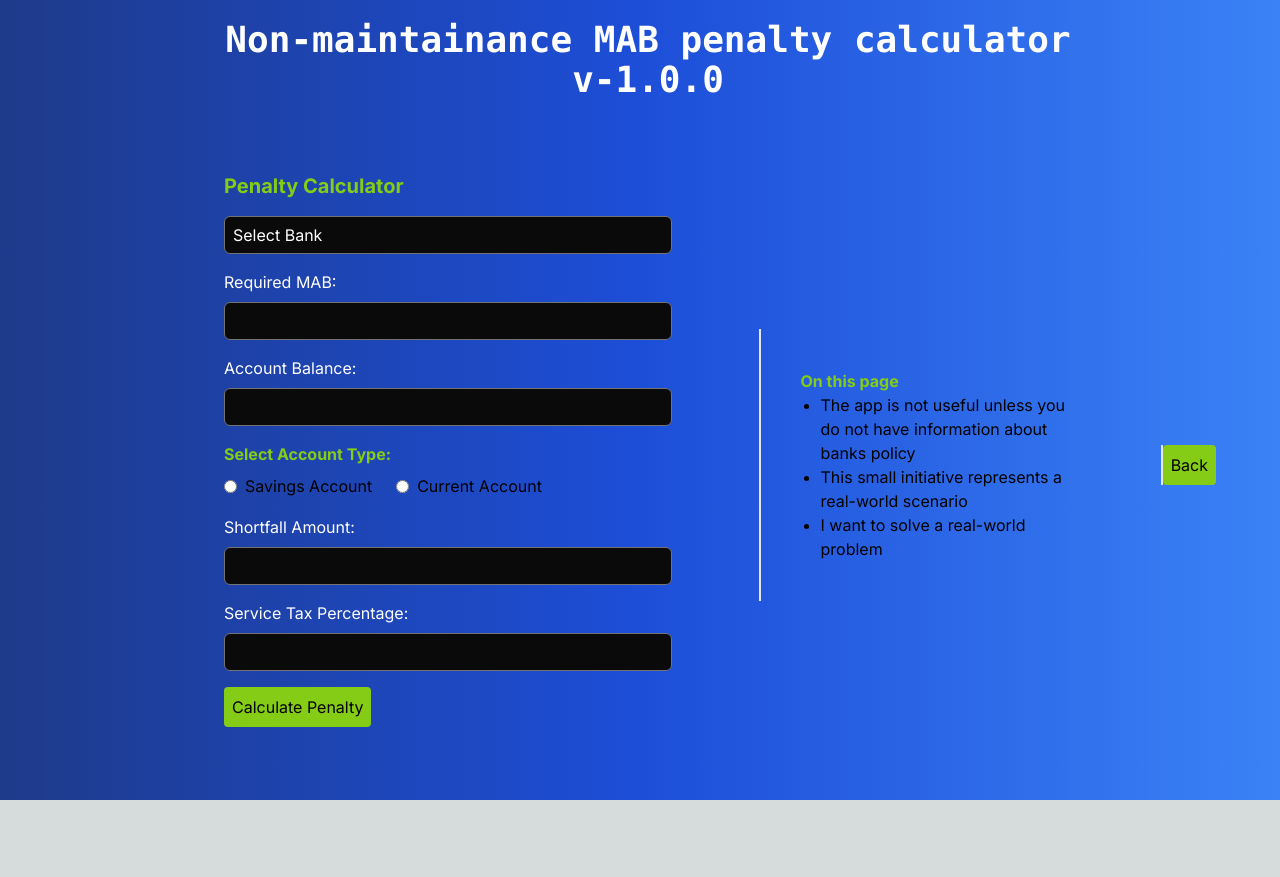
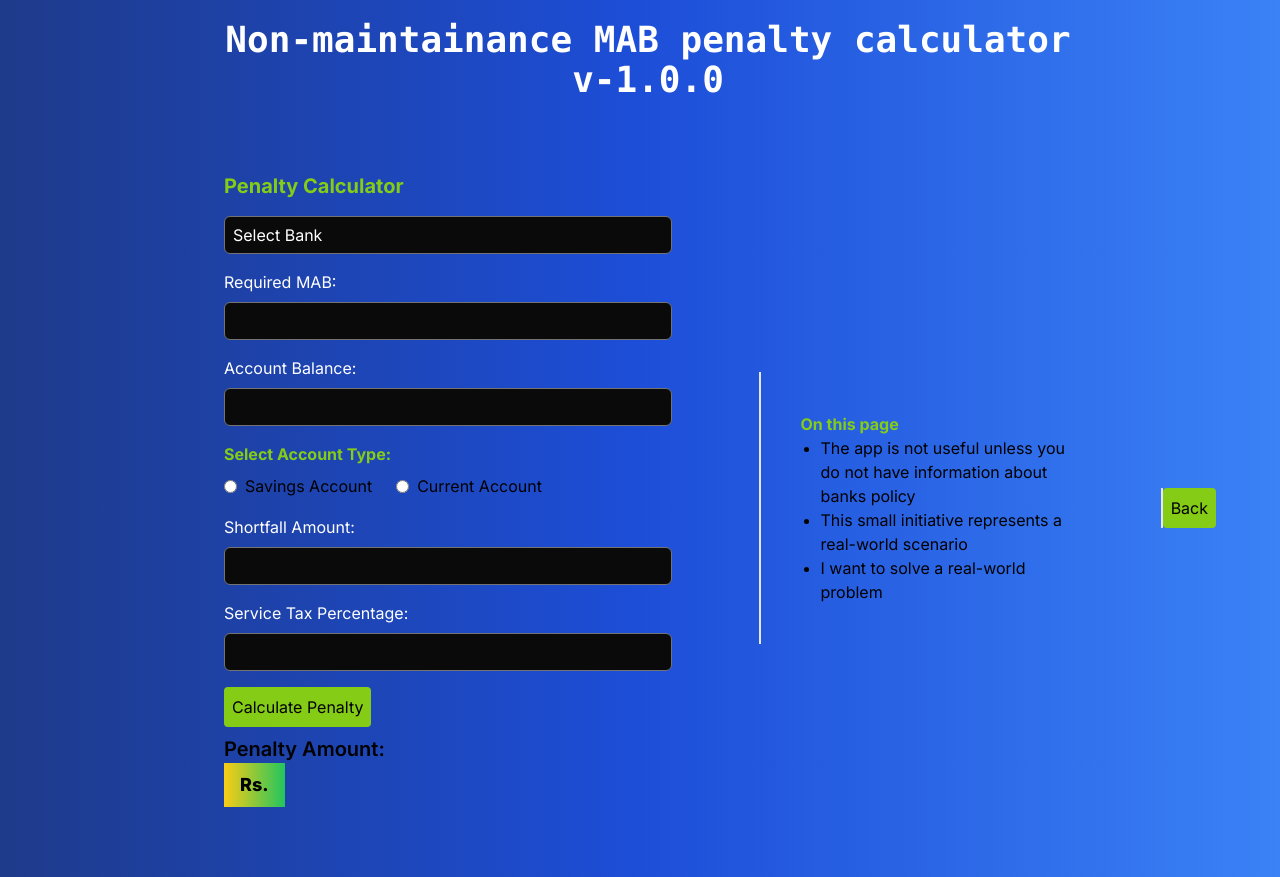
Before and after one commit to pritam-code-n-7/Bank-N-MAB-Penalty-calculator-next-app, a Next.js app: page /penalty in a window 1280 px wide. Before the commit the page ends 800 px from the top, so only its background shows below. Built offline with nearby package versions, Linux system fonts and the light colour scheme.

Commit message:
I add toFixed to penalty amount for display it as two precision

```diff
--- a/src/app/penalty/page.tsx
+++ b/src/app/penalty/page.tsx
@@ -22,7 +22,7 @@ const PenaltyCalculator: React.FC = () => {
   const [accountBalance, setAccountBalance] = useState<string>("");
   const [shortfallAmount, setShortfallAmount] = useState<string>("");
   const [serviceTaxPercentage, setServiceTaxPercentage] = useState<string>("");
-  const [penaltyAmount, setPenaltyAmount] = useState<number | null>(null);
+  const [penaltyAmount, setPenaltyAmount] = useState<string>("");
   const [radio, setRadio] = useState<string>("");
 
   const handleChange = (
@@ -66,7 +66,7 @@ const PenaltyCalculator: React.FC = () => {
       shortfallAmountFloat * (serviceTaxPercentageFloat / 100),
       500
     );
-    setPenaltyAmount(penalty);
+    setPenaltyAmount(penalty.toFixed(2));
     setRequiredMAB("");
     setAccountBalance("");
     setShortfallAmount("");
```
